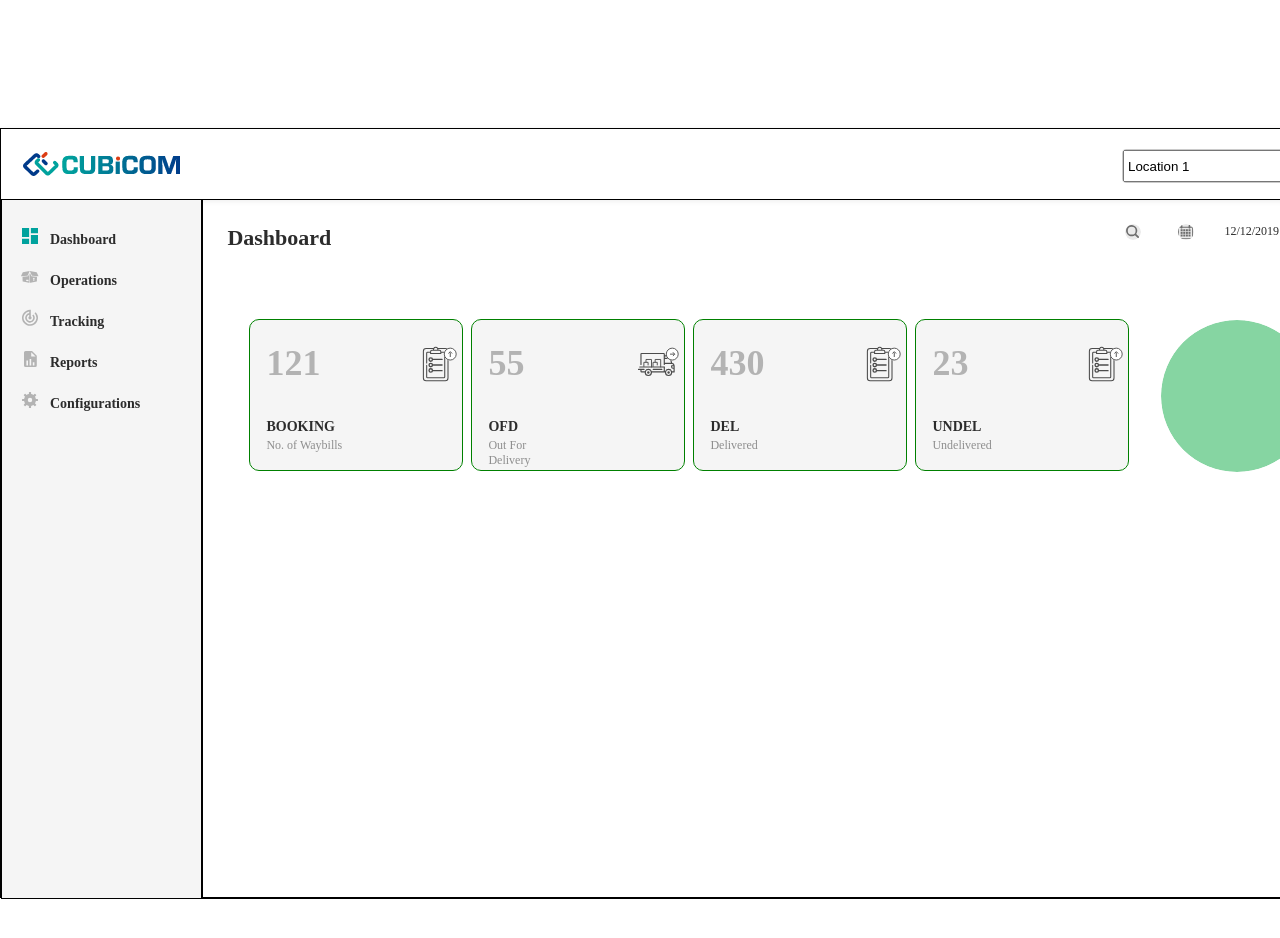
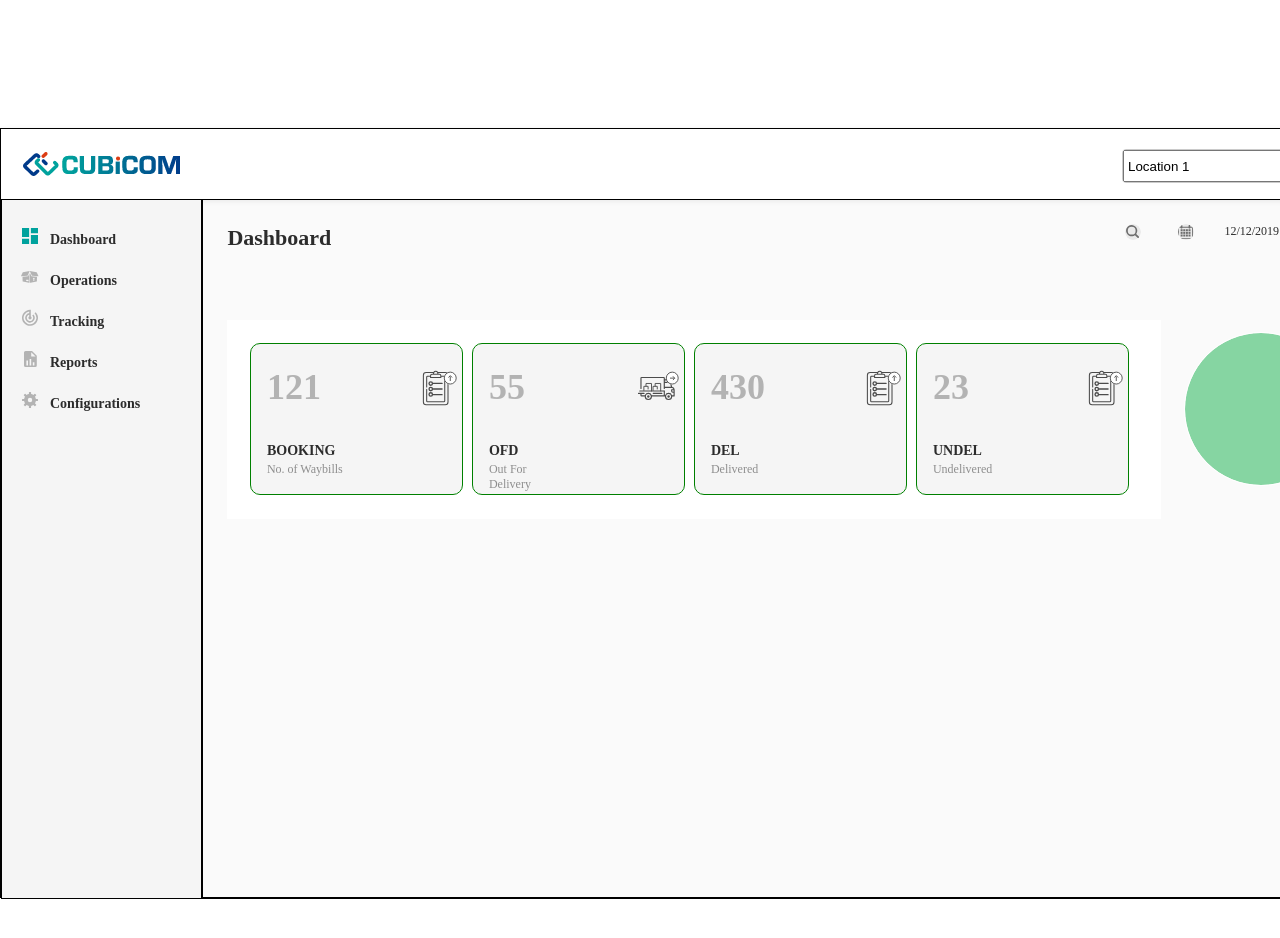
Before and after one commit to bipinthecoder/cubicom-auth, a React (Create React App) app in the folder cubicom/: page /dashboard in a window 1280 px wide. Shown: the top 938 px of the page. Built offline with nearby package versions, Linux system fonts and the light colour scheme.

Commit message:
Completed cards

```diff
--- a/cubicom/src/Components/Dashboard/Dashboard.jsx
+++ b/cubicom/src/Components/Dashboard/Dashboard.jsx
@@ -45,8 +45,8 @@ class Dashboard extends Component {
                                 <img className={`${style.cal}`} src="cal.svg" alt="search"></img>
                                 <div className={`${style.date}`}>12/12/2019 - 18/12/2019</div>
                             </div>
-                            <div style={{display:"flex",marginTop:"4%",marginLeft:"2%"}}>
-                                <div style={{display:"flex",marginTop:"4%",marginLeft:"2%"}}>
+                            <div style={{display:"flex",marginTop:"4%"}}>
+                                <div style={{display:"flex",marginTop:"4%",marginLeft:"2%"}} className={`${style.bg}`}>
                                     {data && data.map(item => (
                                         <Card data = {item}/>
                                     ))}
--- a/cubicom/src/Components/Dashboard/Dashboard.module.css
+++ b/cubicom/src/Components/Dashboard/Dashboard.module.css
@@ -3,6 +3,7 @@
     height: 768px;
     margin: 10% auto;
     border: 1px solid black;
+    background-color: #FAFAFA;
 }
 .mainContent{
     display: flex;
@@ -107,8 +108,7 @@
 }
 
 .circle{
-    margin: 4% 0px 0px 2%;
-
+    margin: 5% 0px 0px 2%;
     width: 152px;
     height: 152px;
     background: #86D5A2 0% 0% no-repeat padding-box;
@@ -116,3 +116,8 @@
     opacity: 1;
     border-radius: 100%;
 }
+.bg{
+    background-color: #fff;
+    /*border: 1px solid black;*/
+    padding: 2%;
+}
```
